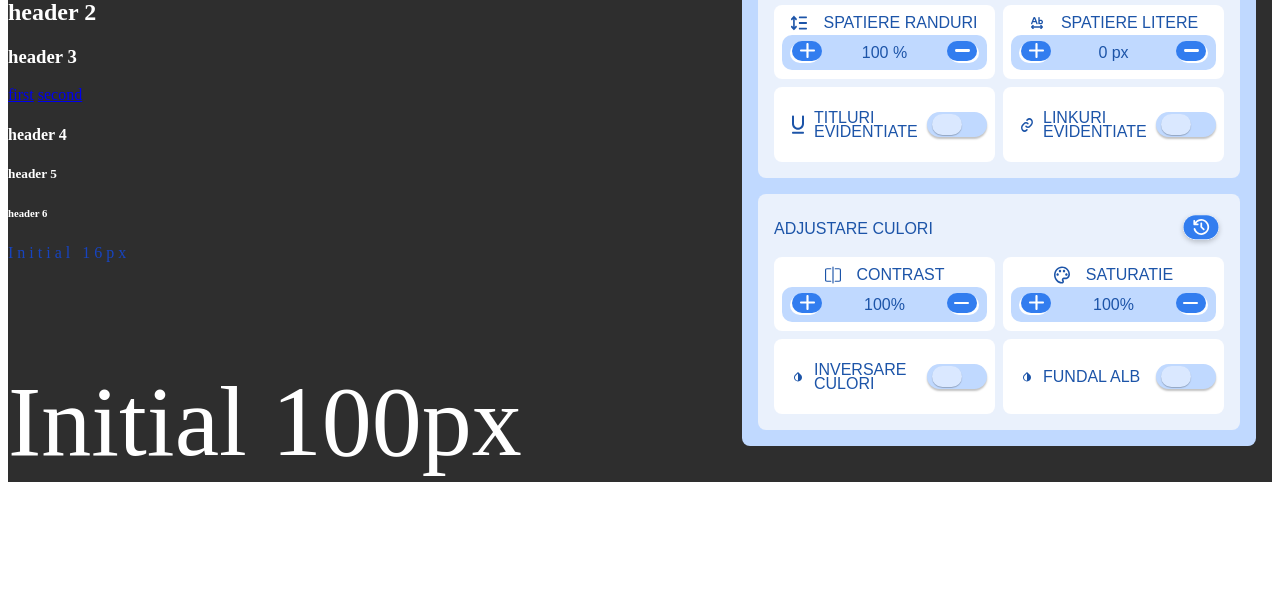
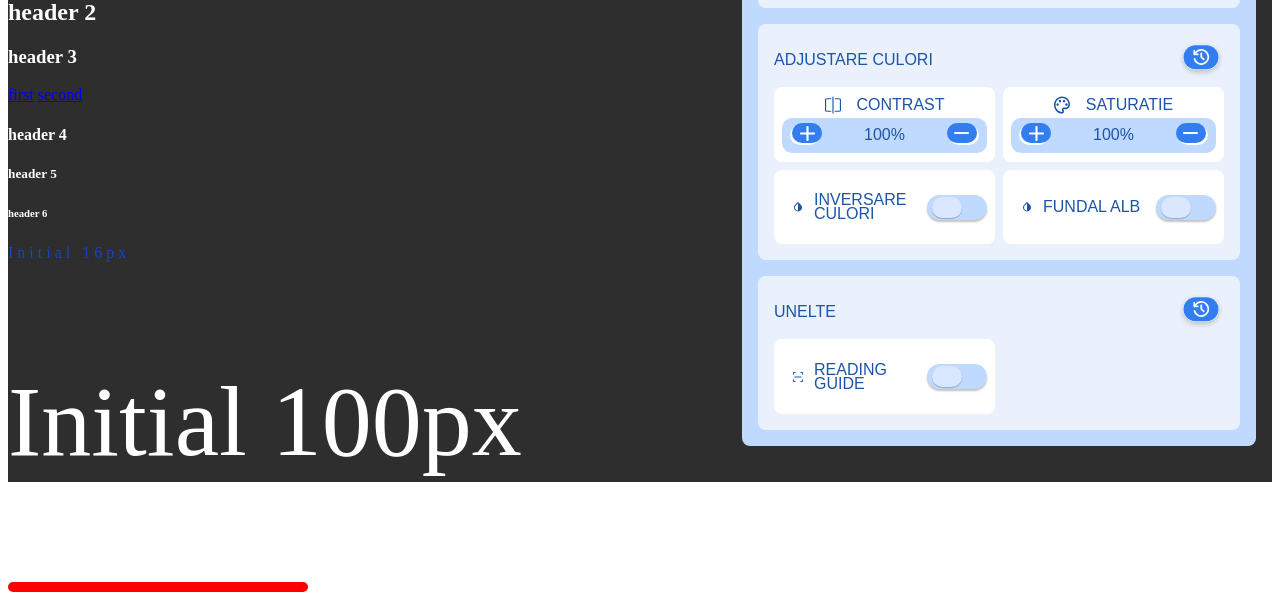
Before and after one commit to Qualiaz/accessibility-module, a website built with Vite: page index.html in a window 1280 px wide. Shown: the part 330-922 px from the top of the page. Built offline with nearby package versions, Linux system fonts and the light colour scheme.

Commit message:
add dom tools submenu & reading guide component

```diff
--- a/accessibility.js
+++ b/accessibility.js
@@ -11,6 +11,8 @@ import underlinedLinksSVG from "./assets/underlined-links.svg";
 import contrastSVG from "./assets/contrast.svg";
 import saturationSVG from "./assets/saturation.svg";
 import invertSVG from "./assets/invert.svg";
+
+import readingGuidieSVG from "./assets/reading-guide.svg";
 
 import "./style/main.scss";
 
@@ -365,8 +367,8 @@ class Accessibility {
     reset() {
       this.contrast.reset();
       this.saturation.reset();
-      // this.invert.off();
-      // this.backgroundWhite.off();
+      this.invert.off();
+      this.backgroundWhite.off();
     },
 
     _util: {
@@ -385,12 +387,42 @@ class Accessibility {
   };
 
   tools = {
+    state: {
+      isFlashlight: false,
+      isReadingGuide: false,
+    },
+
     flashlight: {
-      state: {
-        isOn: false,
-      },
       on() {},
       off() {},
+    },
+
+    readingGuide: {
+      on() {
+        this.state.isReadingGuide = true;
+        this.util.toggleRender("btnReadingGuide", true);
+        const cursorLine = document.getElementById("accessibilityCursorLine");
+        cursorLine.classList.remove("accessibility-hidden");
+
+        document.addEventListener("mousemove", function (event) {
+          cursorLine.style.left = event.pageX - 150 + "px";
+          cursorLine.style.top = event.pageY - 15 + "px";
+        });
+      },
+      off() {
+        this.state.isReadingGuide = false;
+        this.util.toggleRender("btnReadingGuide", false);
+        const cursorLine = document.getElementById("accessibilityCursorLine");
+        cursorLine.classList.add("accessibility-hidden");
+      },
+    },
+
+    util: {
+      toggleRender: (elId, state) => {
+        const toggleBtnEl = document.getElementById(elId);
+        if (state) toggleBtnEl.classList.add("on");
+        else toggleBtnEl.classList.remove("on");
+      },
     },
   };
 
@@ -404,6 +436,8 @@ class Accessibility {
       this.header();
       this.createContentSubmenu();
       this.createColorSubmenu();
+      this.createToolsSubmenu();
+      this.createCursorLine();
       this._util.setLang();
     },
 
@@ -671,6 +705,62 @@ class Accessibility {
       return colorContainer;
     },
 
+    createToolsSubmenu() {
+      const accessibilityTools = document.createElement("div");
+      accessibilityTools.id = "accessibilityTools";
+      accessibilityTools.classList.add("accessibility-main__tools");
+
+      const toolsHeader = document.createElement("div");
+      toolsHeader.classList.add("accessibility-tools__header");
+
+      const spanNameTools = document.createElement("span");
+      spanNameTools.id = "spanNameTools";
+      spanNameTools.textContent = "UNELTE";
+
+      const resetBtnWrapper = document.createElement("div");
+      resetBtnWrapper.classList.add("accessibility-tools__reset-btn-wrapper");
+
+      const resetBtn = document.createElement("button");
+      resetBtn.classList.add("reset-btn");
+      resetBtn.id = "accessibilityToolsResetBtn";
+
+      const resetBtnImg = document.createElement("img");
+      resetBtnImg.classList.add("reset-btn-img");
+      resetBtnImg.src = "./assets/reset.svg";
+      resetBtnImg.alt = "reset tools button";
+      resetBtnImg.id = "toolsResetBtnImg";
+
+      resetBtn.appendChild(resetBtnImg);
+      resetBtnWrapper.appendChild(resetBtn);
+
+      toolsHeader.appendChild(spanNameTools);
+      toolsHeader.appendChild(resetBtnWrapper);
+
+      const accessibilityReadingGuideWrapper = document.createElement("div");
+      accessibilityReadingGuideWrapper.classList.add(
+        "accessibility-reading-guide__wrapper"
+      );
+
+      const accessibilityFlashlightWrapper = document.createElement("div");
+      accessibilityFlashlightWrapper.classList.add(
+        "accessibility-flashlight__wrapper"
+      );
+
+      accessibilityTools.appendChild(toolsHeader);
+      accessibilityTools.appendChild(accessibilityReadingGuideWrapper);
+      accessibilityTools.appendChild(accessibilityFlashlightWrapper);
+
+      const readingGuideComponent = this.createToggleComponent(
+        "READING GUIDE",
+        readingGuidieSVG
+      );
+      accessibilityReadingGuideWrapper.appendChild(readingGuideComponent);
+
+      document
+        .getElementById("accessibilityMain")
+        .appendChild(accessibilityTools);
+    },
+
     createUpDownComponent(name, iconSrc, percentage = "100%") {
       const componentContainer = document.createElement("div");
       const divNameContainer = document.createElement("div");
@@ -740,7 +830,6 @@ class Accessibility {
     },
 
     createToggleComponent(name, iconSrc) {
-      // Create the main container
       const toggleContainer = document.createElement("div");
       const nameContainer = document.createElement("div");
       const image = document.createElement("img");
@@ -773,7 +862,13 @@ class Accessibility {
       toggleContainer.appendChild(btnWrapper);
 
       return toggleContainer;
-      // document.body.appendChild(toggleContainer);
+    },
+
+    createCursorLine() {
+      const cursorLine = document.createElement("div");
+      cursorLine.classList.add("accessibility-tools__cursor-line");
+      cursorLine.id = "accessibilityCursorLine";
+      document.body.appendChild(cursorLine);
     },
 
     _util: {
@@ -898,7 +993,9 @@ class Accessibility {
       this.main();
       this.contentAdjusting();
       this.colorAdjusting();
+      this.tools();
     },
+
     //prettier-ignore
     main: () => {
       const accessibilityMenu = document.getElementById("accessibilityMenu");
@@ -981,6 +1078,17 @@ class Accessibility {
          this.state.isBackgroundWhite ? this.backgroundWhite.off() : this.backgroundWhite.on()
       })
     },
+
+    //bind this -> tools
+    //prettier-ignore
+    tools() {
+      const btnReadingGuide = document.getElementById('btnReadingGuide')
+      btnReadingGuide.addEventListener('click', () => {
+        this.state.isReadingGuide ?
+        this.readingGuide.off() :
+        this.readingGuide.on()
+      })
+    },
   };
 
   //prettier-ignore
@@ -1006,10 +1114,14 @@ class Accessibility {
     this.#helpersFunc.bindObj(this.colorAdjustments.backgroundWhite,"on",this.colorAdjustments);
     this.#helpersFunc.bindObj(this.colorAdjustments.backgroundWhite,"off",this.colorAdjustments);
 
-    this.#helpersFunc.bindObj(this.#dom._util, "setLang", this.#dom);
+    this.#helpersFunc.bindObj(this.tools.readingGuide,"on",this.tools);
+    this.#helpersFunc.bindObj(this.tools.readingGuide,"off",this.tools);
+
+    this.#helpersFunc.bindObj(this.#dom._util, "setLang",this.#dom);
 
     this.#helpersFunc.bindObj(this.#controller,"contentAdjusting",this.contentAdjustments);
     this.#helpersFunc.bindObj(this.#controller,"colorAdjusting",this.colorAdjustments);
+    this.#helpersFunc.bindObj(this.#controller,"tools",this.tools);
   }
 
   #helpersFunc = {
--- a/style/main.scss
+++ b/style/main.scss
@@ -121,7 +121,8 @@ $sectionBackground: #eaf1fc;
 
 //content adjustment section
 .accessibility-main__content-adjustments,
-.accessibility-main__colors-adjustments {
+.accessibility-main__colors-adjustments,
+.accessibility-main__tools {
   display: grid;
   grid-template-columns: 1fr 1fr;
   gap: 0.5rem;
@@ -136,7 +137,8 @@ $sectionBackground: #eaf1fc;
 }
 
 .accessibility-content__header,
-.accessibility-color__header {
+.accessibility-color__header,
+.accessibility-tools__header {
   grid-column: 1 / span 2;
   display: flex;
   justify-content: space-between;
@@ -333,3 +335,21 @@ $sectionBackground: #eaf1fc;
   height: 100%;
   transform: translateY(2px);
 }
+
+/// TOOLS ///
+
+.accessibility-tools__cursor-line {
+  // display: flex;
+  // justify-content: center;
+  width: 300px;
+  height: 10px;
+  background-color: red;
+  border-radius: 10px;
+  position: absolute;
+  z-index: 999999;
+  pointer-events: none;
+}
+
+.accessibility-hidden {
+  display: none;
+}
```
Also changed, not shown: assets/reading-guide.svg (added).
